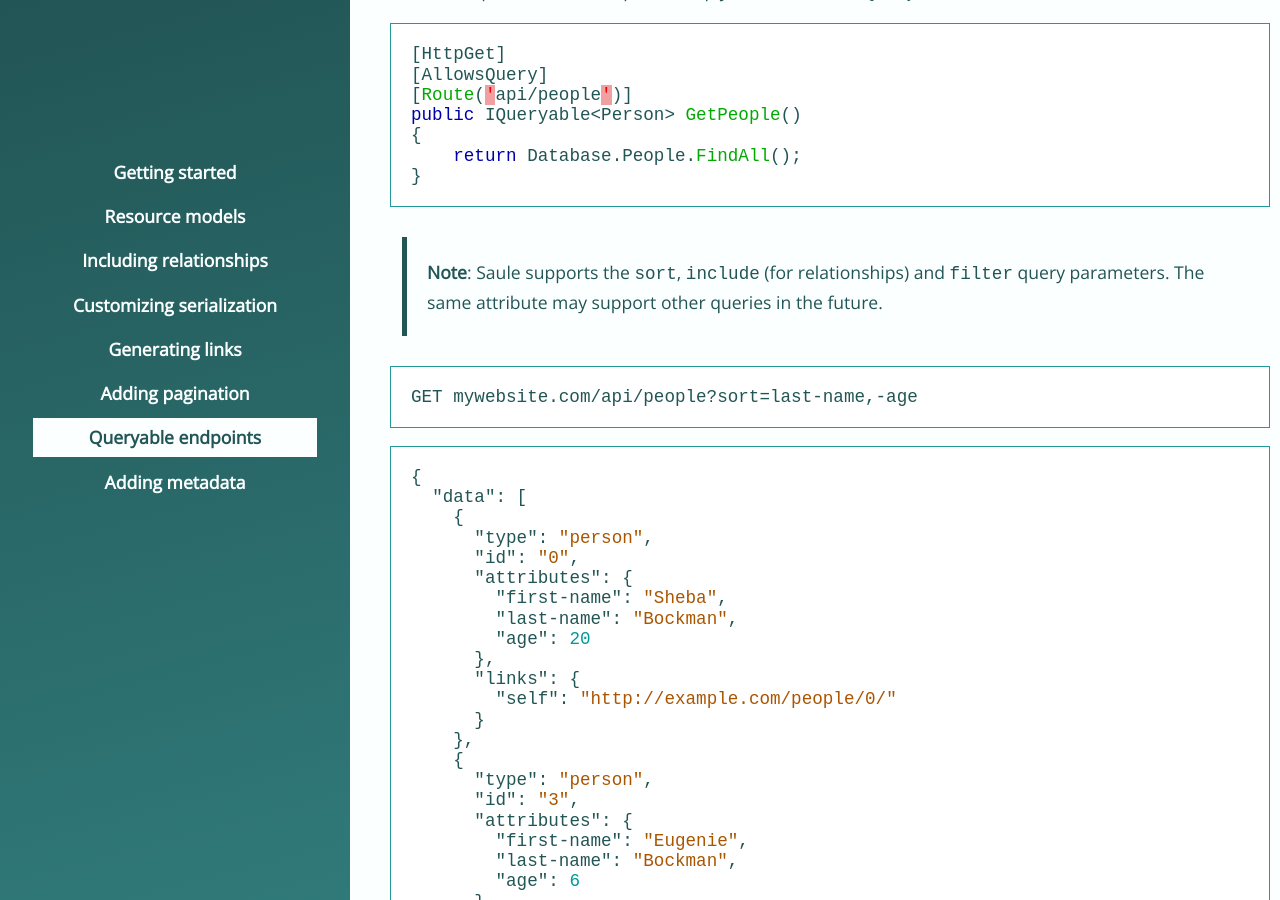
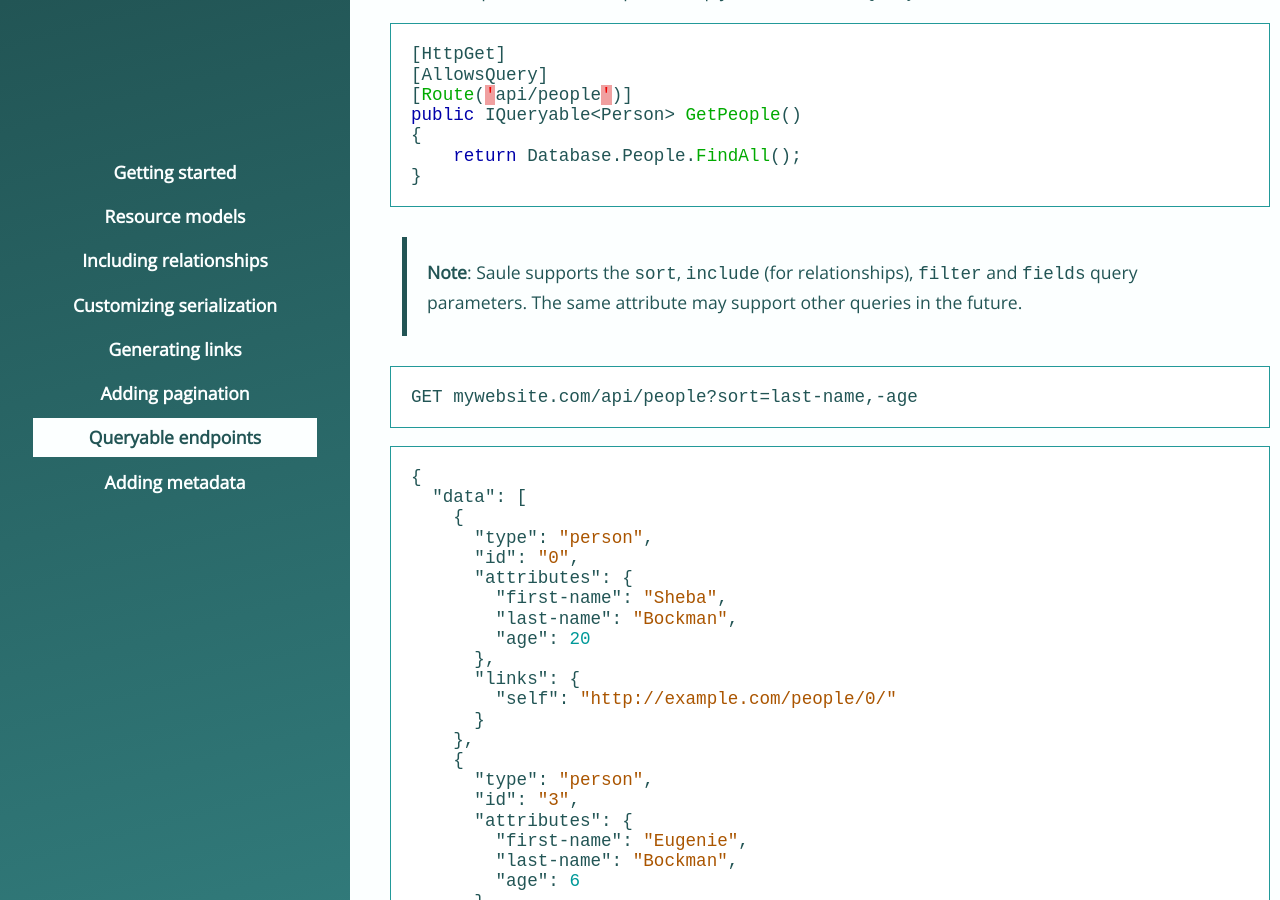
Before and after one commit to joukevandermaas/saule, a Jekyll site: the page built from docs/content/7-queryable-endpoints.md, in a window 1280 px wide and 900 px high, scrolled down 499 px. Built offline with Jekyll 4.4.1, drawn with Linux system fonts in a browser that asks for light colours; nearby versions of some CDN libraries; some web fonts are replaced; our own code applies the rules of GitHub Pages for plain Markdown files.

Commit message:
Added fields to the supported query parameters

````diff
--- a/docs/content/7-queryable-endpoints.md
+++ b/docs/content/7-queryable-endpoints.md
@@ -25,7 +25,7 @@ public IQueryable<Person> GetPeople()
 }
 ```
 
-> **Note**: Saule supports the `sort`, `include` (for relationships) and `filter`
+> **Note**: Saule supports the `sort`, `include` (for relationships), `filter` and `fields`
 > query parameters.
 > The same attribute may support other queries in the future.
 
````
